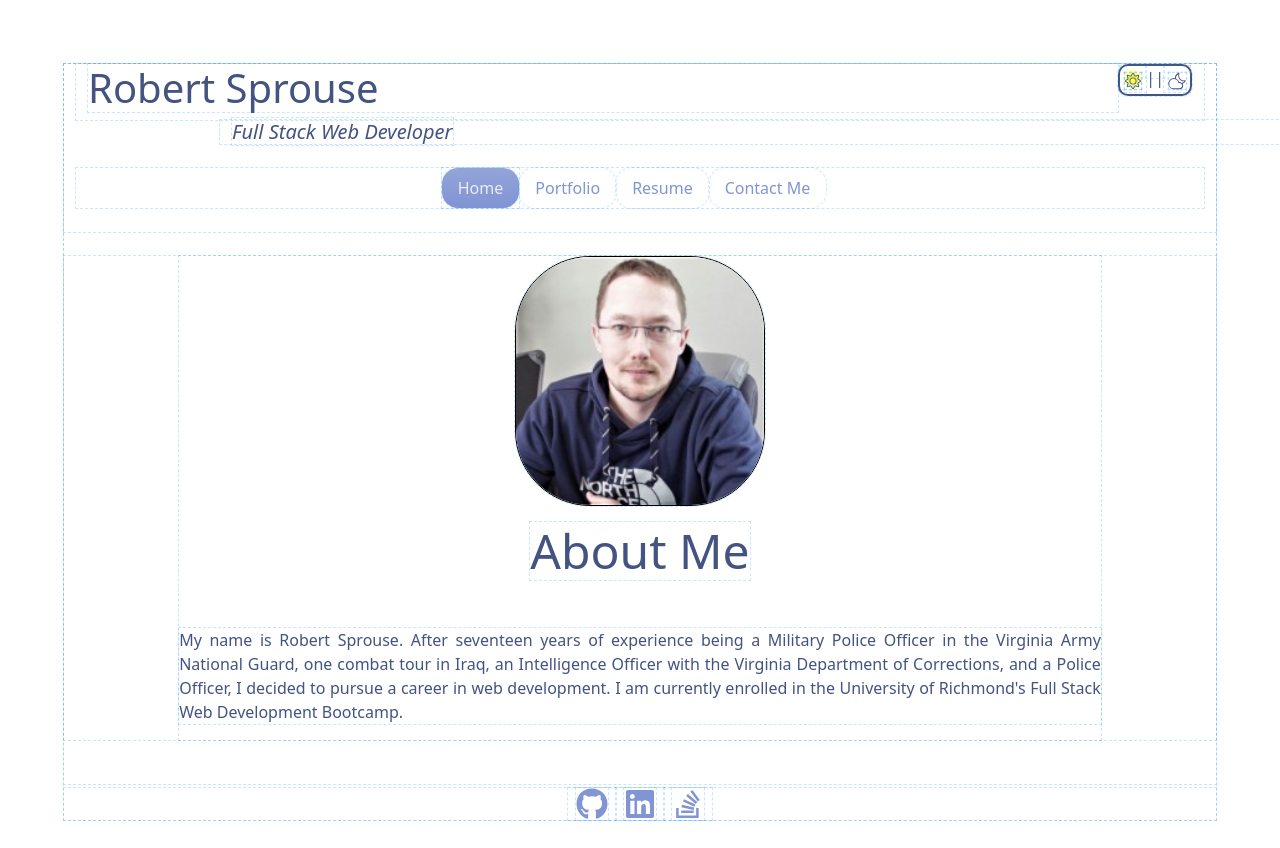
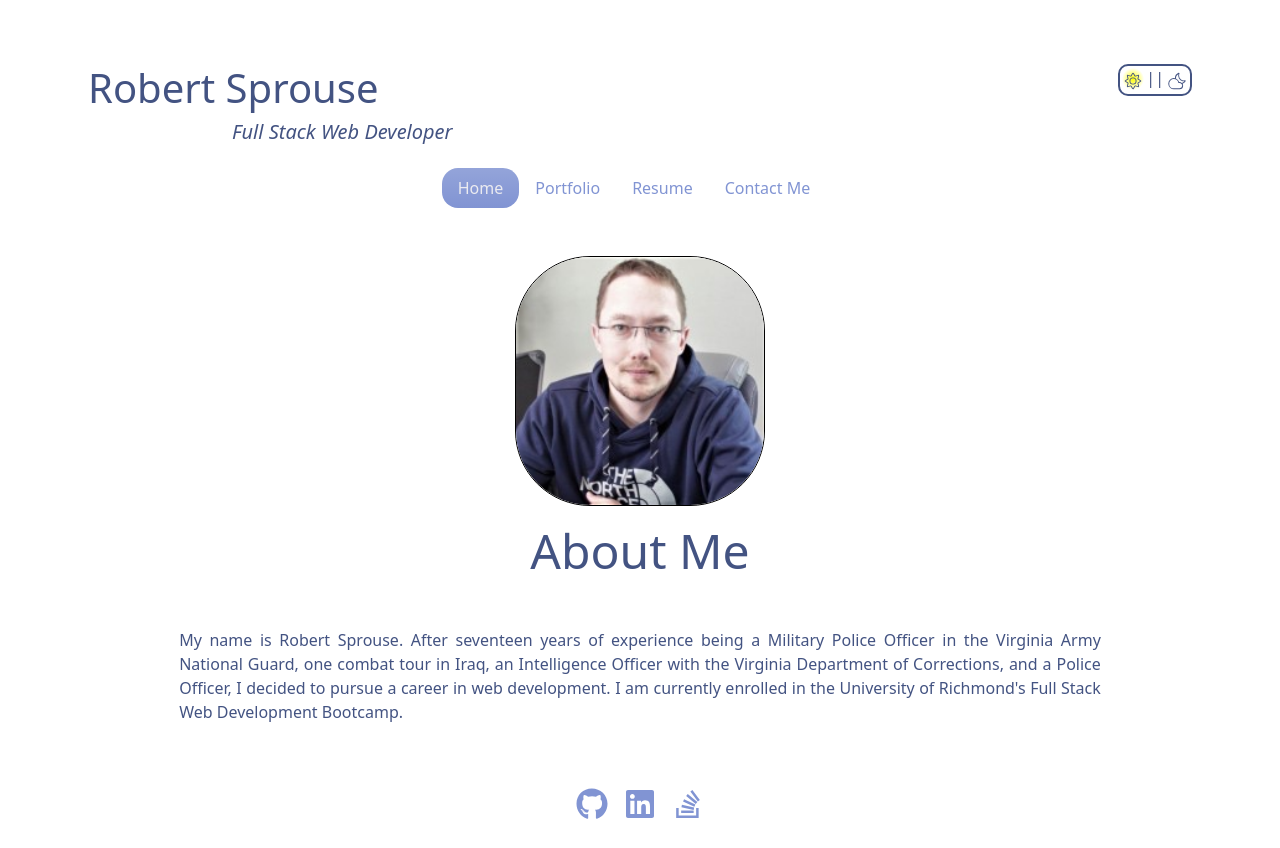
Before and after one commit to RobSprouse/Robert-Sprouse-My-Portfolio, a React (Vite) app: page / in a window 1280 px wide. Shown: the top 848 px of the page. Built offline with nearby package versions, Linux system fonts and the light colour scheme.

Commit message:
Update main.scss

```diff
--- a/src/main.scss
+++ b/src/main.scss
@@ -2,9 +2,9 @@
 @import "./assets/scss/custom.scss";
 
 // COMMENT: outline everything for debugging
-* {
-     outline: 1px dashed rgba(0, 140, 255, 0.212);
-}
+// * {
+//      outline: 1px dashed rgba(0, 140, 255, 0.212);
+// }
 
 body {
      font-synthesis: none;
```
